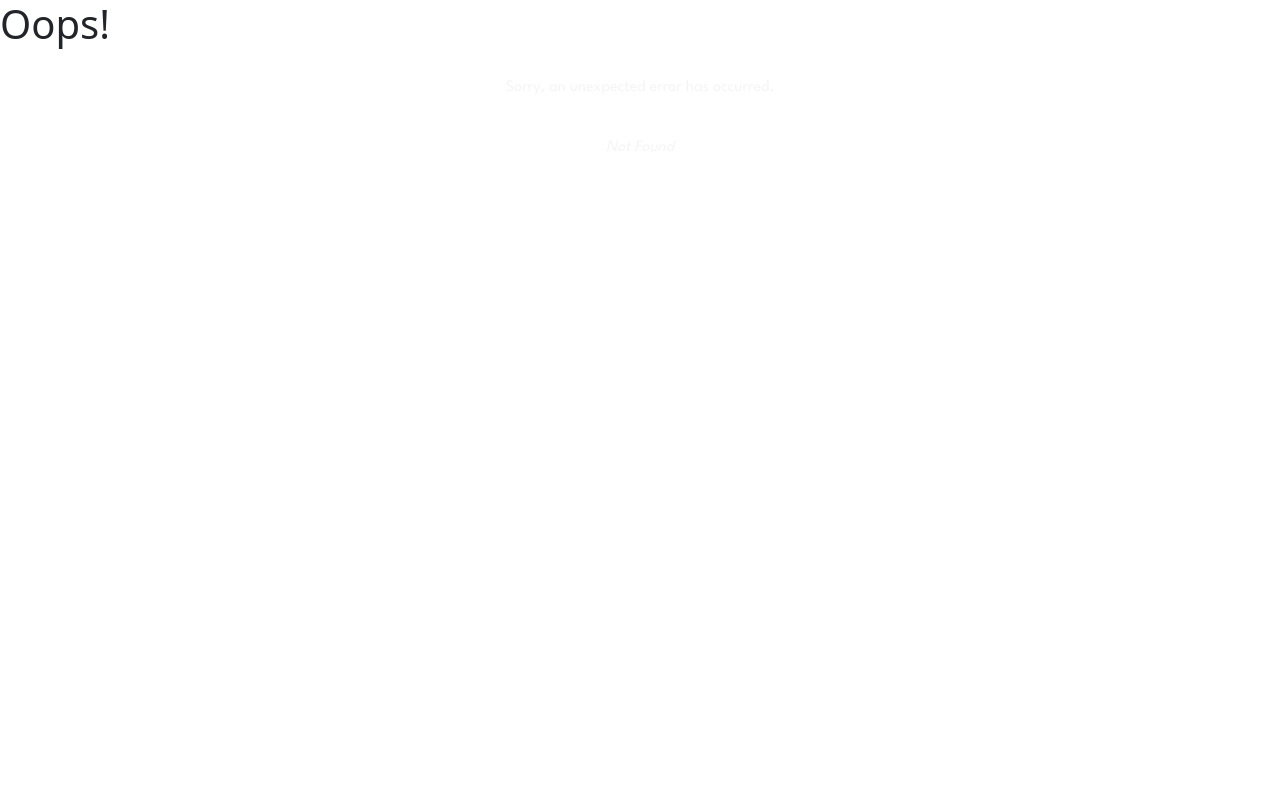
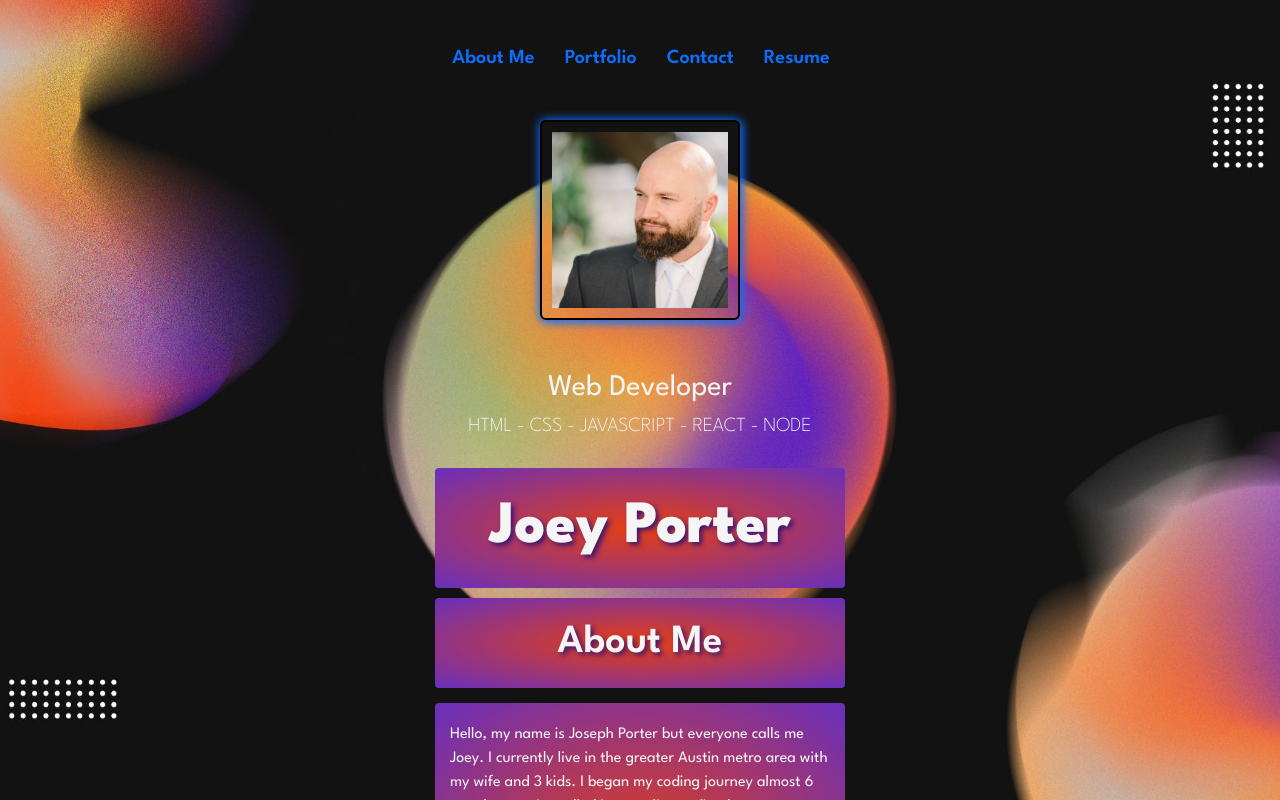
Before and after one commit to Joey2522/React-Portfolio, a React (Vite) app: page /about in a window 1280 px wide. Before the commit this address had no page. Built offline with nearby package versions, Linux system fonts and the light colour scheme.

Commit message:
few style changes

```diff
--- a/src/Main.jsx
+++ b/src/Main.jsx
@@ -21,7 +21,7 @@ const router = createBrowserRouter([
         element: <Landing />,
       },
       {
-        path: '/aboutMe',
+        path: '/about',
         element: <AboutMe />,
       },
       {
--- a/src/components/AboutCard.jsx
+++ b/src/components/AboutCard.jsx
@@ -5,8 +5,8 @@ import "bootstrap/dist/css/bootstrap.min.css";
 function AboutMe () {
     return (
     <>
-    <header className="title">About Me</header>
-        <div className='aboutCard' id="AboutMe">
+    <header className="title" id="AboutMe">About Me</header>
+        <div className='aboutCard'>
             <p>
             Hello, my name is Joseph Porter but everyone calls me Joey.
             I currently live in the greater Austin metro area with my wife and 3 kids.
--- a/src/components/ContactCard.jsx
+++ b/src/components/ContactCard.jsx
@@ -25,8 +25,8 @@ const Contact = () => {
 
   return (
     <>
-    <header className="title">Contact Me</header>
-    <div className="contactCard" id="Contact">
+    <header className="title" id="Contact">Contact Me</header>
+    <div className="contactCard">
         <h3>email: jporter252@gmail.com</h3>
         <h4>Send me a message below.<i class="fa-solid fa-hand-point-down"></i></h4>
     <form ref={form} onSubmit={sendEmail}>
--- a/src/components/Navbar.jsx
+++ b/src/components/Navbar.jsx
@@ -11,10 +11,10 @@ function Navbar () {
  <>
     <nav className="navbar" id="navMenu">
       <ul>
-        <li><HashLink to="/aboutMe#AboutMe" smooth>About Me</HashLink></li>
-        <li><HashLink to="/portfolio#Portfolio" smooth>Portfolio</HashLink></li>
-        <li><HashLink to="/contact#Contact" smooth>Contact</HashLink></li>
-        <li><HashLink to="/resume#Resume" smooth>Resume</HashLink></li>
+        <li><HashLink to="/about#AboutMe" style={{ textDecoration: 'none' }} smooth>About Me</HashLink></li>
+        <li><HashLink to="/portfolio#Portfolio" style={{ textDecoration: 'none' }} smooth>Portfolio</HashLink></li>
+        <li><HashLink to="/contact#Contact" style={{ textDecoration: 'none' }} smooth>Contact</HashLink></li>
+        <li><HashLink to="/resume#Resume" style={{ textDecoration: 'none' }} smooth>Resume</HashLink></li>
       </ul>
     </nav>
     <Link to={''}><img src={ mainPic } alt="Handsom Man" class="picture"/></Link>
--- a/src/components/PortfolioCard.jsx
+++ b/src/components/PortfolioCard.jsx
@@ -14,8 +14,8 @@ import Button from 'react-bootstrap/Button';
 function Portfolio() {
   return (
     <>
-    <header className="title">Portfolio</header>
-    <div className="portfolioCard" id="Portfolio">
+    <header className="title" id="Portfolio">Portfolio</header>
+    <div className="portfolioCard">
     <Accordion defaultActiveKey="0">
       <Accordion.Item eventKey="1">
         <Accordion.Header>Run Tracker</Accordion.Header>
--- a/src/components/ResumeCard.jsx
+++ b/src/components/ResumeCard.jsx
@@ -15,8 +15,8 @@ const saveFile = () => {
 function Resume () {
     return (
         <>
-        <header className="title">Resume</header>
-        <div className="resumeCard" id="Resume">
+        <header className="title" id="Resume">Resume</header>
+        <div className="resumeCard">
         <h3>Download my resume below! <i class="fa-solid fa-hand-point-down"></i></h3>
             <i id="i" class="fa-solid fa-download"></i>
             <Link to={ CV } className="dlBtn" target="_blank" download>Click Here</Link>
--- a/src/styles/Navbar.css
+++ b/src/styles/Navbar.css
@@ -26,6 +26,7 @@
     font-size: 20px;
     margin: 0px 15px;
     list-style-type: none;
+    color: #e63f10;
   }
 
   .name {
```
